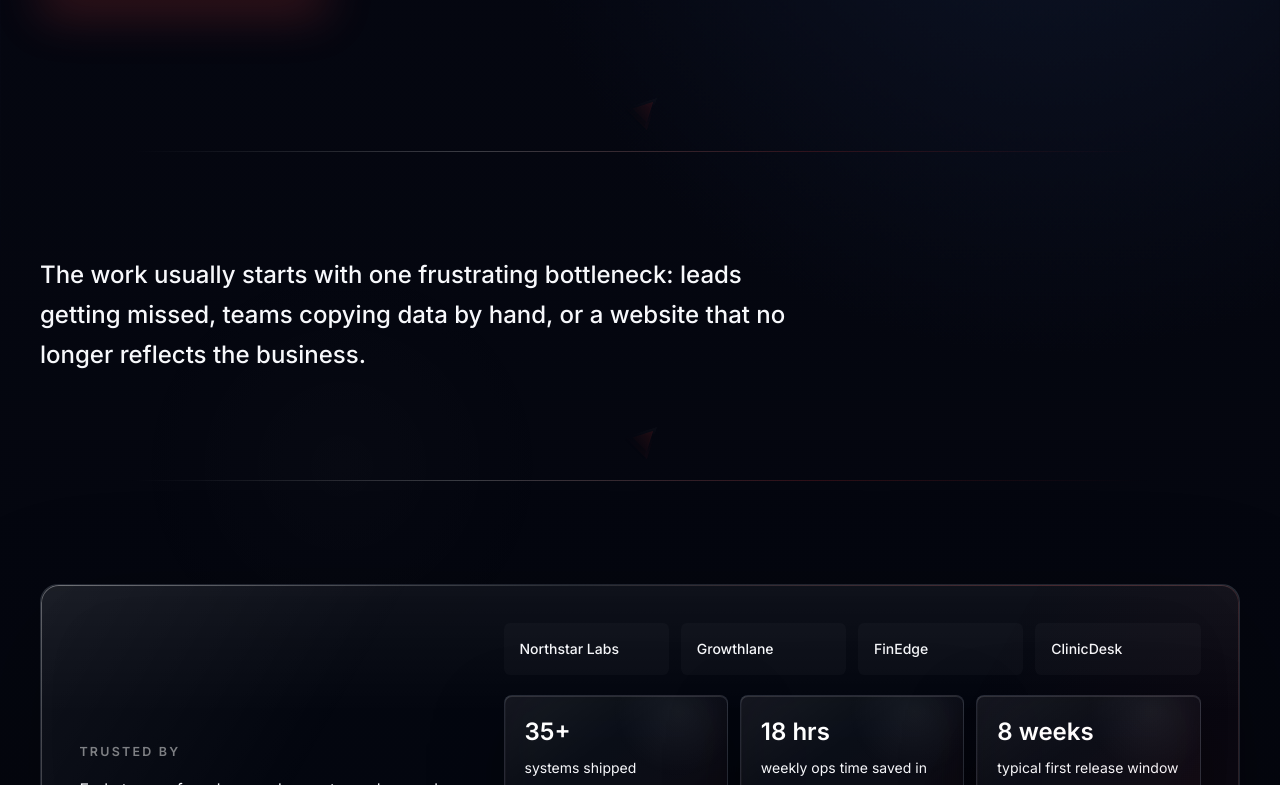
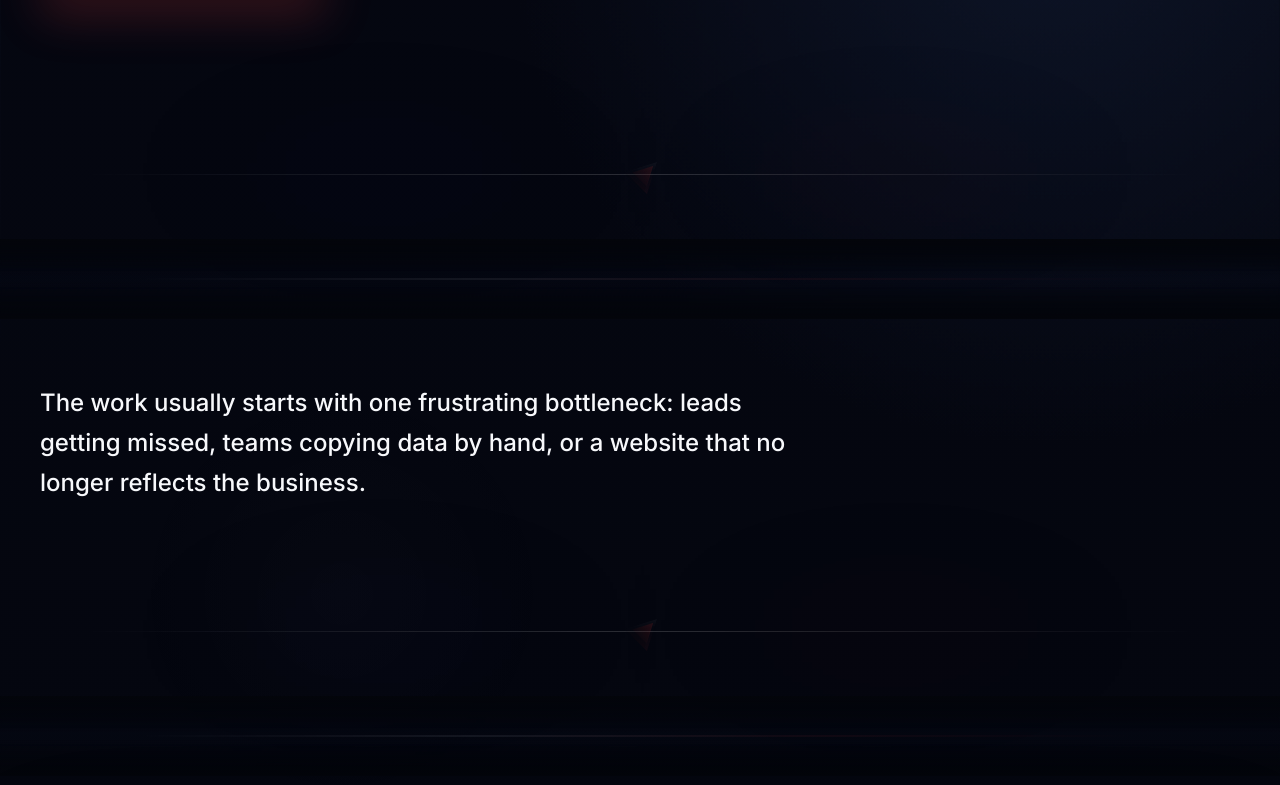
Before and after one commit to Akhils696/Aurentra, a Next.js app: page / in a window 1280 px wide. Shown: the part 1235-2020 px from the top of the page. Built offline with nearby package versions, Linux system fonts and the light colour scheme.

Commit message:
feat: redesign section transitions for cinematic continuity

```diff
--- a/components/ui/scene-bridge.tsx
+++ b/components/ui/scene-bridge.tsx
@@ -1,9 +1,33 @@
 "use client";
+
+import { motion } from "framer-motion";
 
 export function SceneBridge() {
   return (
-    <div aria-hidden className="scene-bridge">
-      <span className="scene-bridge-light" />
+    <div aria-hidden className="scene-bridge relative h-24 w-full overflow-hidden pointer-events-none select-none">
+      {/* Central horizontal line */}
+      <span className="scene-bridge-light absolute left-[15%] right-[15%] top-1/2 h-[1px] -translate-y-1/2 bg-gradient-to-r from-transparent via-white/22 to-transparent opacity-85" />
+
+      {/* Blended color gradients for depth continuity */}
+      <div className="absolute inset-0 bg-gradient-to-b from-[#03050b] via-[#050917]/30 to-[#03050b] opacity-90" />
+
+      {/* Soft moving ambient highlight to feel alive */}
+      <motion.div
+        className="absolute left-1/2 top-1/2 -translate-x-1/2 -translate-y-1/2 w-[min(48rem,75vw)] h-[30px] rounded-full bg-gradient-to-r from-transparent via-red-500/8 to-transparent blur-[25px]"
+        animate={{
+          opacity: [0.4, 0.7, 0.4],
+          scaleX: [0.95, 1.05, 0.95]
+        }}
+        transition={{
+          duration: 8,
+          repeat: Infinity,
+          ease: "easeInOut"
+        }}
+      />
+
+      {/* Deep atmospheric backdrop blur fog */}
+      <div className="absolute inset-x-0 bottom-0 h-8 bg-gradient-to-t from-[#03050b] to-transparent backdrop-blur-[1px]" />
+      <div className="absolute inset-x-0 top-0 h-8 bg-gradient-to-b from-[#03050b] to-transparent backdrop-blur-[1px]" />
     </div>
   );
 }
--- a/components/ui/section-divider.tsx
+++ b/components/ui/section-divider.tsx
@@ -4,13 +4,30 @@ import { BrandGeometry } from "@/components/layout/brand-geometry";
 
 export function SectionDivider() {
   return (
-    <div aria-hidden className="relative h-px overflow-visible opacity-70">
+    <div aria-hidden className="relative h-px w-full overflow-visible opacity-80 pointer-events-none select-none my-12 sm:my-16">
+      {/* Primary horizontal divider line with gradient fade */}
       <div
-        className="absolute left-1/2 top-0 h-px w-[min(72rem,86vw)] -translate-x-1/2 bg-gradient-to-r from-transparent via-white/18 to-transparent blur-[0.2px]"
+        className="absolute left-1/2 top-0 h-px w-[min(76rem,90vw)] -translate-x-1/2 bg-gradient-to-r from-transparent via-white/20 to-transparent blur-[0.2px]"
       />
+      {/* Wider subtle white glow */}
+      <div
+        className="absolute left-1/2 top-0 h-px w-[min(54rem,76vw)] -translate-x-1/2 bg-gradient-to-r from-transparent via-white/8 to-transparent"
+      />
+
+      {/* Cinematic ambient highlights (Left blue / Right red) to blend section transitions */}
+      <div
+        className="absolute left-[30%] top-[-26px] h-12 w-[min(30rem,45vw)] -translate-x-1/2 bg-gradient-to-r from-transparent via-[#13203b]/45 to-transparent blur-3xl opacity-60"
+      />
+      <div
+        className="absolute left-[70%] top-[-26px] h-12 w-[min(30rem,45vw)] -translate-x-1/2 bg-gradient-to-r from-transparent via-red-950/40 to-transparent blur-3xl opacity-60"
+      />
+
+      {/* Soft center lighting beam */}
       <div
         className="absolute left-1/2 top-[-22px] h-11 w-[min(48rem,70vw)] -translate-x-1/2 bg-gradient-to-r from-transparent via-white/8 to-transparent blur-2xl"
       />
+
+      {/* Premium brand icon node */}
       <BrandGeometry variant="section" />
     </div>
   );
```
